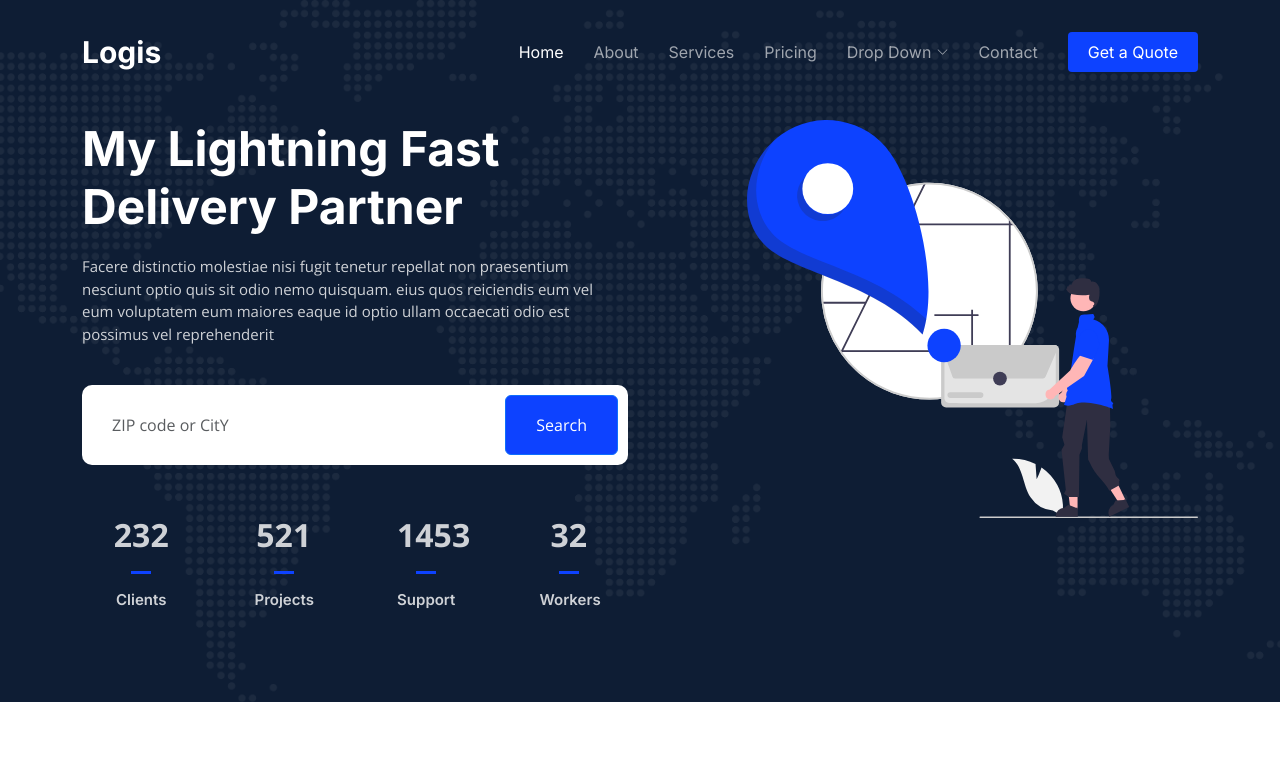
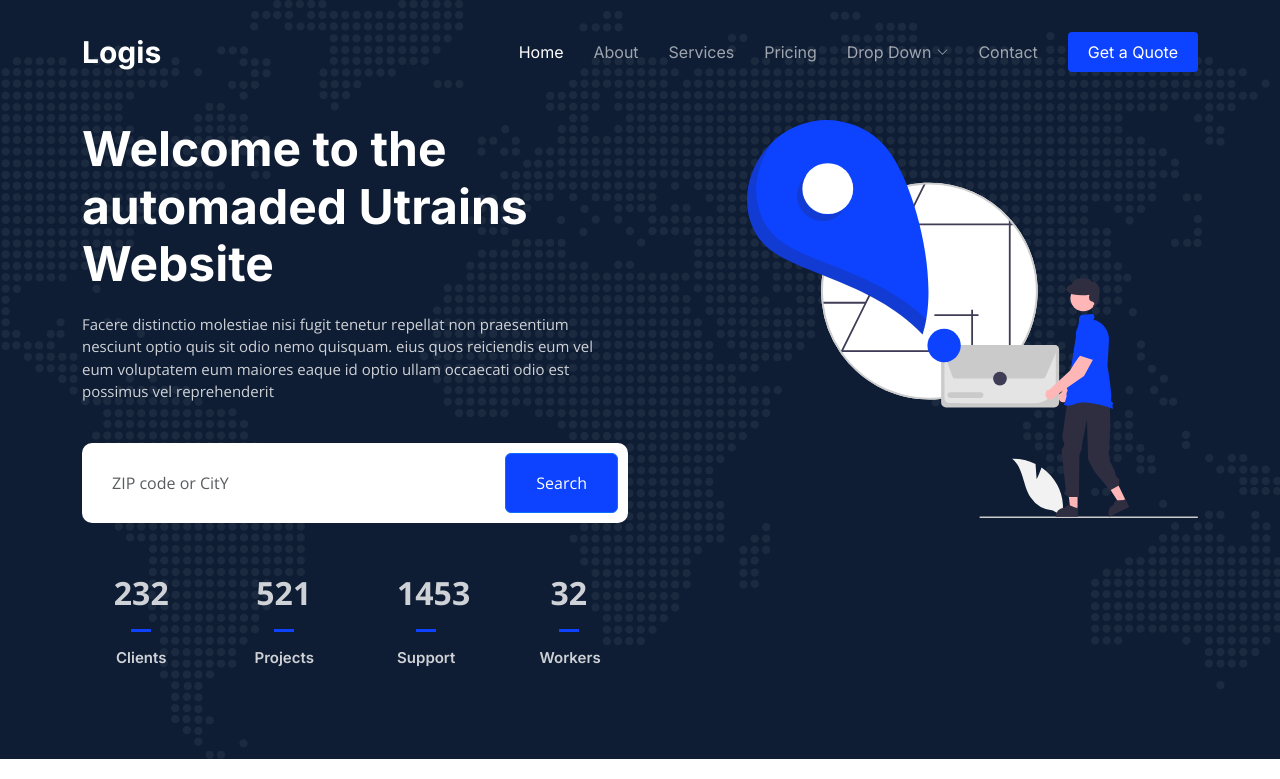
Before and after one commit to Johvna/myapp, a plain HTML site: page index.html in a window 1280 px wide. Shown: the top 779 px of the page. Drawn offline with nearby package versions, Linux system fonts and the light colour scheme.

Commit message:
added a welcome message

```diff
--- a/index.html
+++ b/index.html
@@ -89,7 +89,7 @@
     <div class="container">
       <div class="row gy-4 d-flex justify-content-between">
         <div class="col-lg-6 order-2 order-lg-1 d-flex flex-column justify-content-center">
-          <h2 data-aos="fade-up">My Lightning Fast Delivery Partner</h2>
+          <h2 data-aos="fade-up">Welcome to the automaded Utrains Website</h2>
           <p data-aos="fade-up" data-aos-delay="100">Facere distinctio molestiae nisi fugit tenetur repellat non praesentium nesciunt optio quis sit odio nemo quisquam. eius quos reiciendis eum vel eum voluptatem eum maiores eaque id optio ullam occaecati odio est possimus vel reprehenderit</p>
 
           <form action="#" class="form-search d-flex align-items-stretch mb-3" data-aos="fade-up" data-aos-delay="200">
```
